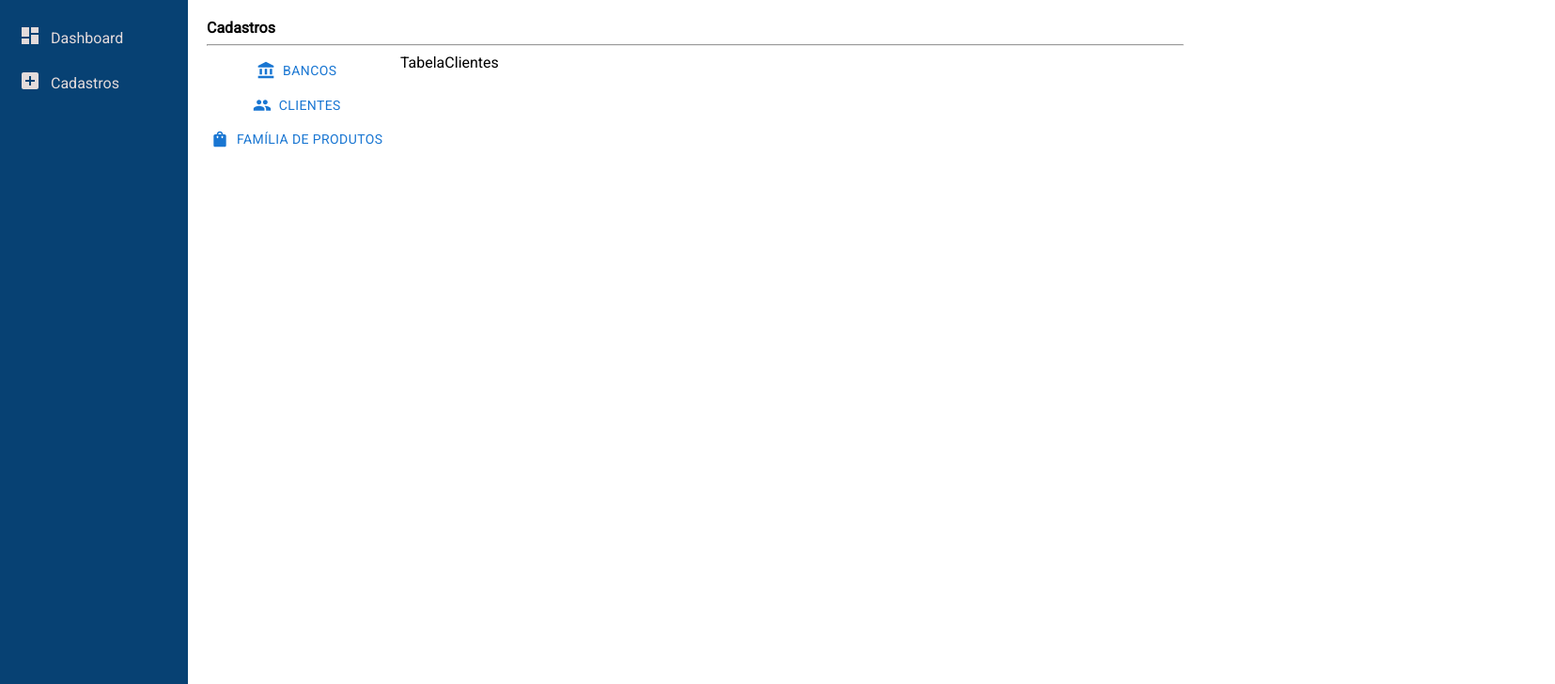
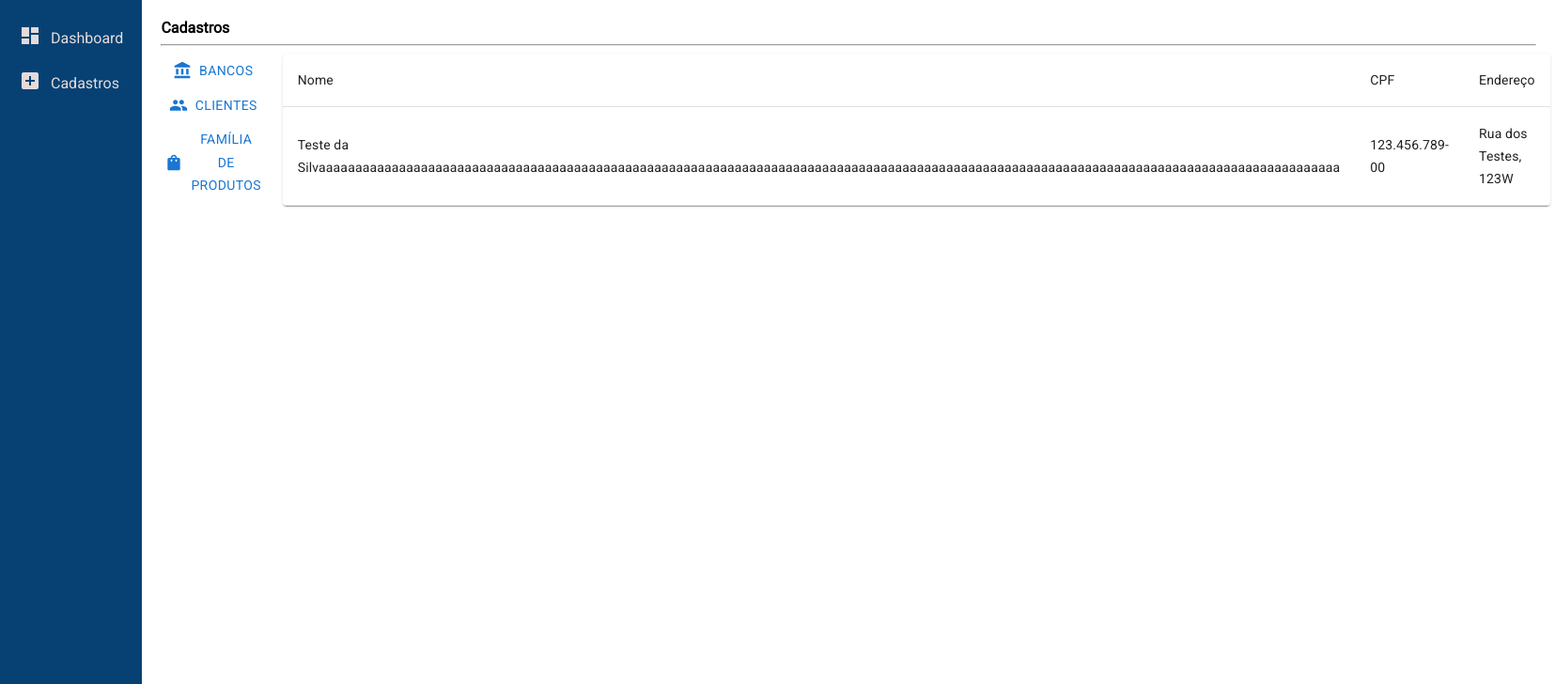
Before and after one commit to HenriqueOPeixoto/app-kodyak, a React (Vite) app in the folder frontend-kodyak/: page /cadastros in a window 1280 px wide. Both pictures are taken after a click on the button "CLIENTES". Shown: the top 728 px of the page at 94% size, 1655 px wide, since content can reach past the window. Built offline with nearby package versions, Linux system fonts and the light colour scheme.

Commit message:
Ajustar a TabelaClientes

```diff
--- a/frontend-kodyak/src/App.css
+++ b/frontend-kodyak/src/App.css
@@ -12,6 +12,8 @@
 body {
     margin: 0px;
     padding: 0px;
+    height: 100%;
+    width: 100%;
 }
 
 .Main {
--- a/frontend-kodyak/src/components/Content/Cadastros.css
+++ b/frontend-kodyak/src/components/Content/Cadastros.css
@@ -17,3 +17,8 @@
 .ListaCadastros {
     margin-left: 1%;
 }
+
+.TabelaClientes {
+    height: 100%;
+    width: 100%;
+}
--- a/frontend-kodyak/src/components/Content/Cadastros.tsx
+++ b/frontend-kodyak/src/components/Content/Cadastros.tsx
@@ -26,7 +26,7 @@ function Cadastros() {
       </div>
       <div className='Cadastros'>
         <div className='BotoesCadastro'>
-
+          {/* Ao clicar em um botão, muda o estado de activeButton, fazendo com que outra tabela seja renderizada */}
           <Button startIcon={<AccountBalanceIcon />} onClick={() => {handleButtonClick('bancos')}}>Bancos</Button>
           <Button startIcon={<PeopleIcon />} onClick={() => {handleButtonClick('clientes')}}>Clientes</Button>
           <Button startIcon={<ShoppingBagIcon />}>Família de Produtos</Button>
--- a/frontend-kodyak/src/components/Content/Cadastros/TabelaClientes.tsx
+++ b/frontend-kodyak/src/components/Content/Cadastros/TabelaClientes.tsx
@@ -1,8 +1,27 @@
-import React from 'react'
+import { Paper, Table, TableCell, TableContainer, TableHead, TableRow } from "@mui/material"
+
+import '../Cadastros.css'
 
 function TabelaClientes() {
   return (
-    <div>TabelaClientes</div>
+    <div className="TabelaClientes">
+      <TableContainer component={Paper}>
+        <TableHead>
+          <TableRow>
+            <TableCell>Nome</TableCell>
+            <TableCell>CPF</TableCell>
+            <TableCell>Endereço</TableCell>
+          </TableRow>
+          <TableRow>
+
+            {/* TODO: Fazer scrollbar horizontal parar de aparecer. O conteúdo deve caber na página */}
+            <TableCell>Teste da Silvaaaaaaaaaaaaaaaaaaaaaaaaaaaaaaaaaaaaaaaaaaaaaaaaaaaaaaaaaaaaaaaaaaaaaaaaaaaaaaaaaaaaaaaaaaaaaaaaaaaaaaaaaaaaaaaaaaaaaaaaaaaaaaaaaaaaaaaaaaaa</TableCell>
+            <TableCell>123.456.789-00</TableCell>
+            <TableCell>Rua dos Testes, 123W</TableCell>
+          </TableRow>
+        </TableHead>
+      </TableContainer>
+    </div>
   )
 }
 
```
